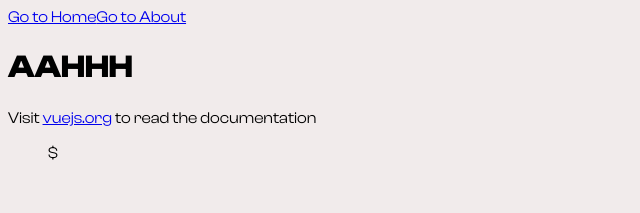
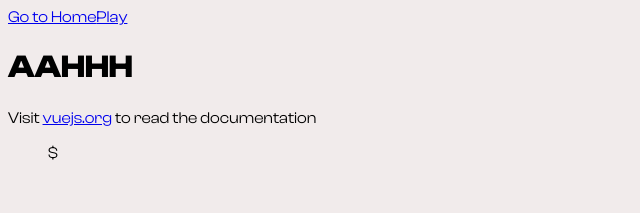
Before and after one commit to Akiliyh/IMACVue, a JavaScript app: page / in a window 1280 px wide. Shown: the top 213 px of the page, without its empty margins (0-640 px from the left). Built offline with nearby package versions, Linux system fonts and the light colour scheme.

Commit message:
fix: changed routing

```diff
--- a/src/App.vue
+++ b/src/App.vue
@@ -5,7 +5,7 @@ import 'primeicons/primeicons.css'
 <template>
   <nav>
     <RouterLink to="/">Go to Home</RouterLink>
-    <RouterLink to="/about">Go to About</RouterLink>
+    <RouterLink to="/game">Play</RouterLink>
   </nav>
   <main>
     <RouterView />
@@ -22,6 +22,11 @@ import 'primeicons/primeicons.css'
   font-family: Clash_Display;
 }
 
+#app {
+  position: relative;
+  z-index: 1;
+}
+
 body {
   background-color: $subtle-white;
 }
--- a/src/WordGame.vue
+++ b/src/WordGame.vue
@@ -12,7 +12,7 @@ import WordDefinition from '@/components/WordDefinition.vue' // change name late
 import { useRouter } from 'vue-router'
 
 const router = useRouter()
-router.push('/about')
+router.push('/game')
 
 const firstWord = ref('')
 const destWord = ref('')
@@ -61,7 +61,8 @@ function flattenRelatedWords(data) {
   })
 
   console.log(newData)
-  return newData
+
+  return newData.sort(() => Math.random() - 0.5)
 }
 
 const switchWord = async (word) => {
@@ -118,7 +119,7 @@ const filteredWords = computed(() => {
 
   console.log(tagFiltered)
 
-  return tagFiltered.sort(() => Math.random() - 0.5)
+  return tagFiltered;
 })
 
 const checkGameOver = computed(() => {
```
Also changed, not shown: src/router.js (+4 -4 lines), src/HomePage.vue (renamed from src/TestPage.vue).
